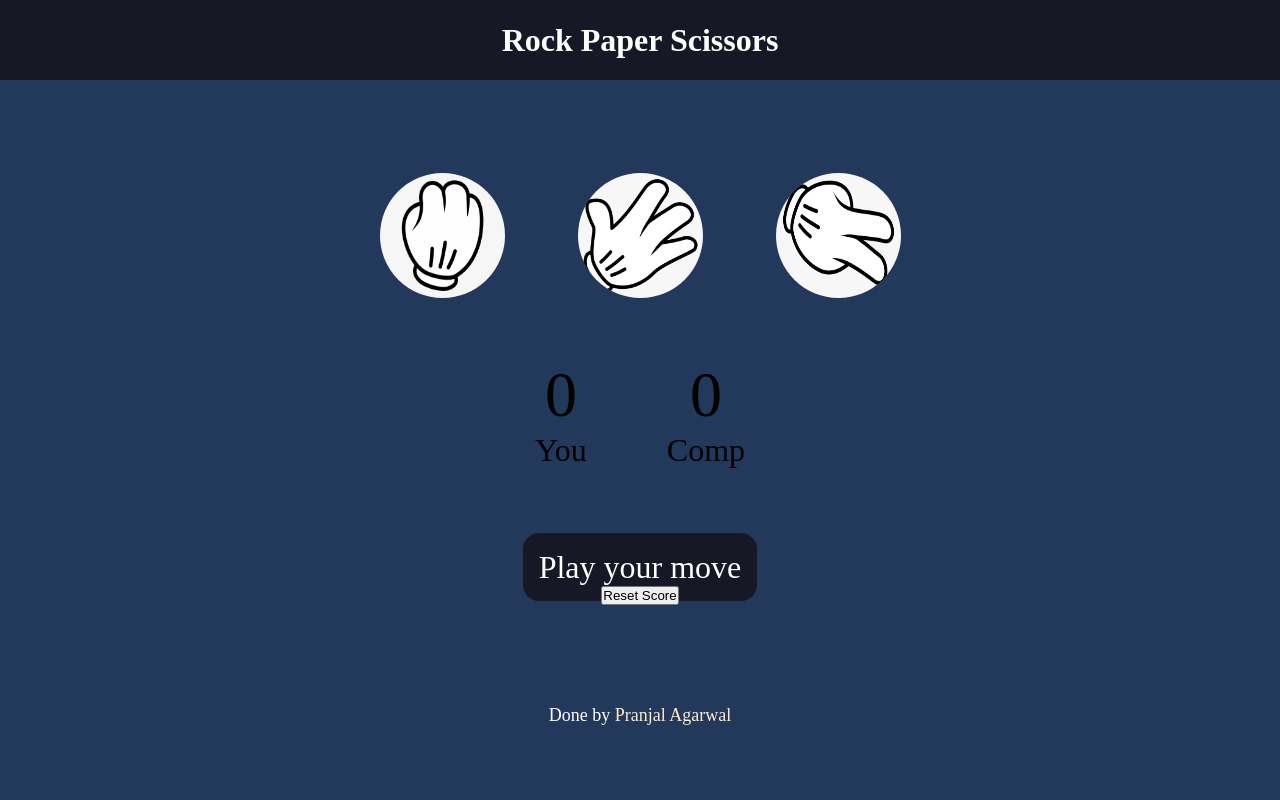
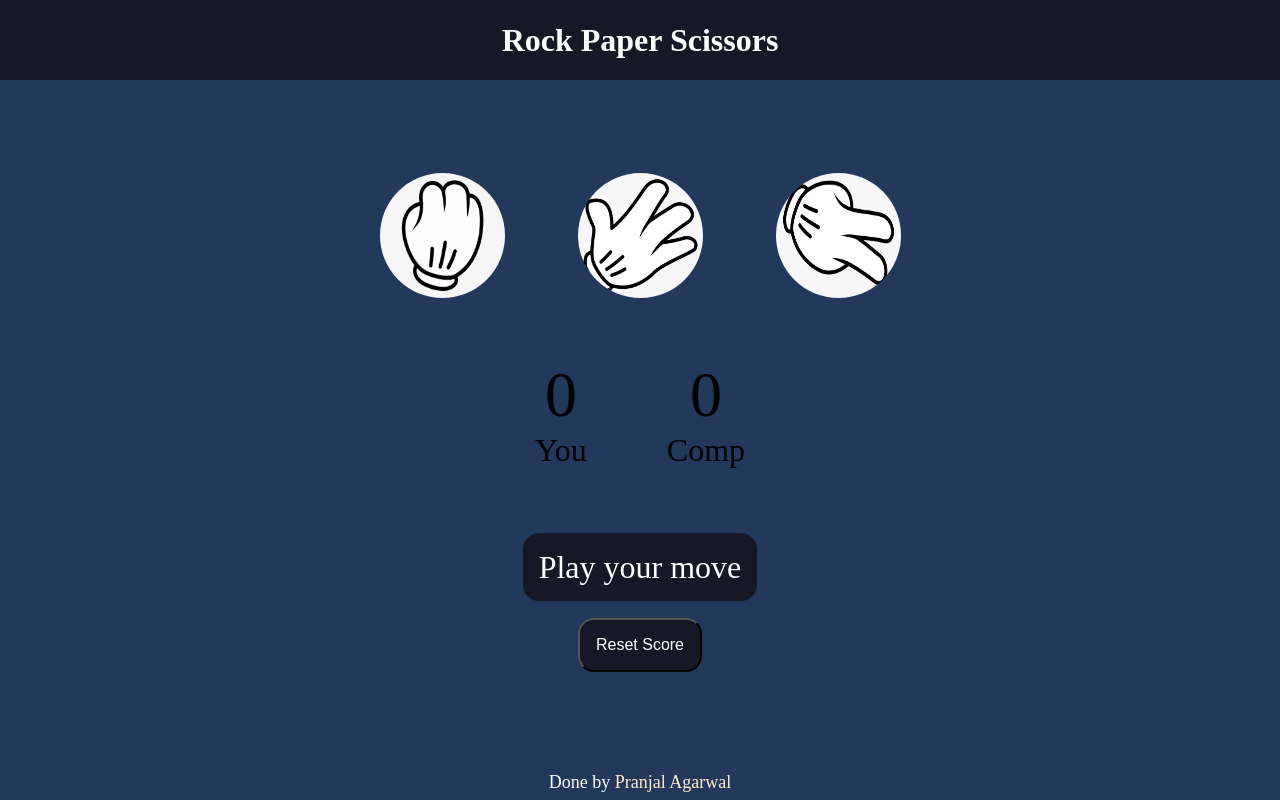
Before and after one commit to 55Pranjal/Rock-Paper-Scissor, a plain HTML site: page index.html in a window 1280 px wide. Drawn offline with Linux system fonts and the light colour scheme.

Commit message:
Update styles.css

```diff
--- a/styles.css
+++ b/styles.css
@@ -83,3 +83,13 @@ footer a {
   color: blanchedalmond;
   text-decoration: none;
 }
+
+.reset-btn {
+  margin-top: 2rem;
+  background-color: #161925;
+  padding: 1rem;
+  color: white;
+  font-size: 1rem;
+  display: inline;
+  border-radius: 1rem;
+}
```
